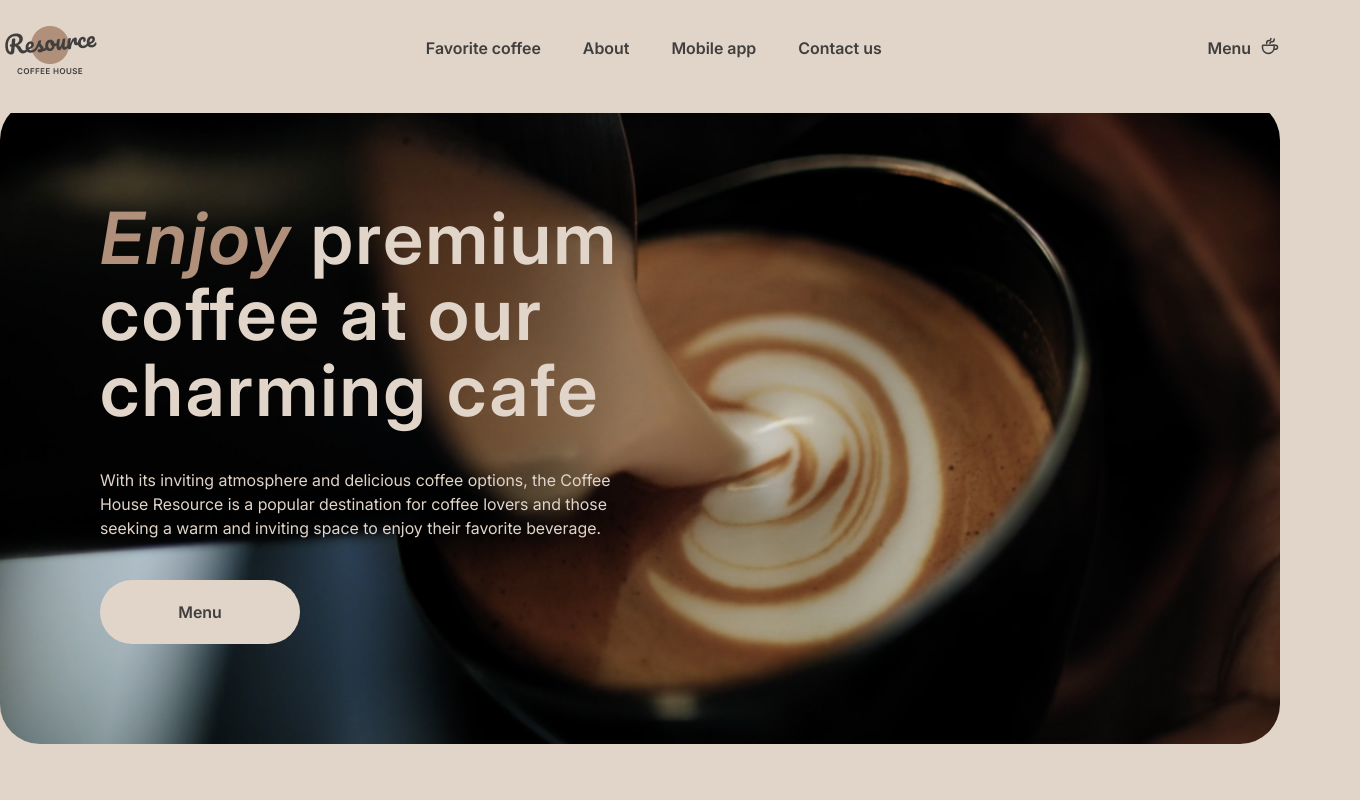
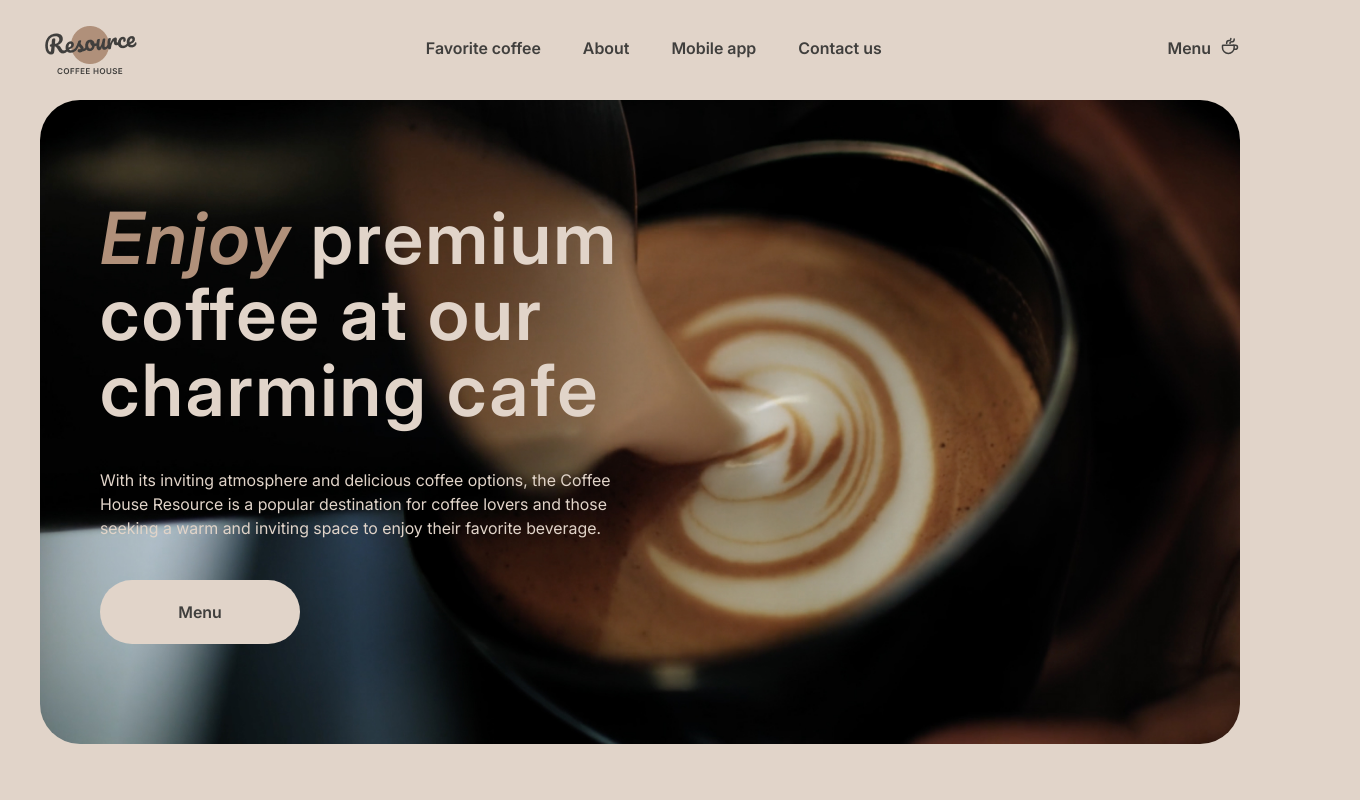
Before and after one commit to woodprop/coffeehouse, a website: page index.html in a window 1280 px wide. Shown: the top 800 px of the page, 1360 px wide, since content can reach past the window. Drawn offline with Linux system fonts and the light colour scheme.

Commit message:
feat: add some media styles

```diff
--- a/index.html
+++ b/index.html
@@ -122,7 +122,7 @@
                 <h4 class="contact__title">Contact us</h4>
                 <div class="contact__item">
                     <span class="icon icon_map icon_contact"></span>
-                    <a href="https://www.google.com/maps/@35.7040744,139.5577317,3a,75y,281.49h,69.25t/data=!3m6!1e1!3m4!1sgT28ssf0BB2LxZ63JNcL1w!2e0!7i13312!8i6656?entry=ttu&g_ep=EgoyMDI0MDkxMS4wIKXMDSoASAFQAw%3D%3D" target="_blank>8558 Green Rd., LA</a>
+                    <a href="https://www.google.com/maps/@35.7040744,139.5577317,3a,75y,281.49h,69.25t/data=!3m6!1e1!3m4!1sgT28ssf0BB2LxZ63JNcL1w!2e0!7i13312!8i6656?entry=ttu&g_ep=EgoyMDI0MDkxMS4wIKXMDSoASAFQAw%3D%3D" target="_blank">8558 Green Rd., LA</a>
                 </div>
                 <div class="contact__item">
                     <span class="icon icon_tel icon_contact"></span>
--- a/sass/abstract/_mixins.scss
+++ b/sass/abstract/_mixins.scss
@@ -2,3 +2,15 @@
   font-size: $size;
   font-weight: $weight;
 }
+
+@mixin media-tablet {
+  @media (max-width: $width-tablet) {
+    @content;
+  };
+}
+
+@mixin media-mobile {
+  @media (max-width: $width-mobile) {
+    @content;
+  };
+}
--- a/sass/abstract/_variables.scss
+++ b/sass/abstract/_variables.scss
@@ -9,3 +9,7 @@ $color-text-accent: #b0907a;
 
 $color-border-light: #c1b6ad;
 $color-border-dark: #665f55;
+
+
+$width-tablet: 1439px;
+$width-mobile: 767px;
--- a/sass/components/_slider.scss
+++ b/sass/components/_slider.scss
@@ -18,13 +18,22 @@
   background: url("../images/icons/arrow.png") center center no-repeat;
   cursor: pointer;
   transition: all 0.3s ease;
+  @include media-tablet {
+    top: -2px;
+  }
 
   &_left {
     left: 4px;
+    @include media-tablet {
+      left: 0;
+    }
   }
   &_right {
     right: 4px;
     transform: rotate(180deg);
+    @include media-tablet {
+      right: 0;
+    }
   }
 
   &:hover {
--- a/sass/layout/_footer.scss
+++ b/sass/layout/_footer.scss
@@ -7,11 +7,21 @@
     border-radius: 40px;
     background: $color-bg-container;
     display: flex;
+
+    @include media-tablet {
+      width: auto;
+      height: auto;
+      padding: 100px 60px 107px;
+      flex-direction: column;
+    }
   }
 }
 
 .footer__content {
   width: 50%;
+  @include media-tablet {
+    width: 100%;
+  }
 }
 
 .footer__title {
@@ -54,6 +64,10 @@
   margin-top: 32px;
   margin-left: 50px;
   color: $color-text-light;
+  @include media-tablet {
+    margin-left: 0;
+    margin-top: 101px;
+  }
 }
 
 .contact__title {
--- a/sass/layout/_wrapper.scss
+++ b/sass/layout/_wrapper.scss
@@ -1,4 +1,7 @@
 .wrapper {
   max-width: 1360px;
   margin: 0 auto;
+  @include media-tablet {
+    margin: 0 40px;
+  }
 }
--- a/sass/layout/main/_about.scss
+++ b/sass/layout/main/_about.scss
@@ -13,6 +13,12 @@
   align-content: space-between;
   justify-content: space-between;
   height: 1060px;
+
+  @include media-tablet {
+    height: auto;
+    align-content: center;
+    gap: 40px;
+  }
 }
 
 .about__img {
@@ -22,6 +28,14 @@
   width: 660px;
   border-radius: 20px;
   overflow: hidden;
+  @include media-tablet {
+    width: auto;
+    max-width: 100%;
+    display: none;
+    &:first-child, &:last-child {
+      display: flex;
+    }
+  }
 
   &_big {
     height: 590px;
--- a/sass/layout/main/_mobile-app.scss
+++ b/sass/layout/main/_mobile-app.scss
@@ -5,15 +5,25 @@
     display: flex;
     align-items: flex-start;
     justify-content: space-between;
+
+    @include media-tablet {
+      flex-direction: column;
+    }
   }
 }
 
 .mobile-app__content {
   max-width: 630px;
+  @include media-tablet {
+    max-width: 100%;
+  }
 }
 
 .mobile-app__title {
   margin-top: 145px;
+  @include media-tablet {
+    margin-top: 0;
+  }
 }
 
 .mobile-app__text {
@@ -71,3 +81,9 @@
     background: url("../images/icons/icon-google.svg") no-repeat;
   }
 }
+
+.mobile-app__image {
+  @include media-tablet {
+    margin: 100px auto 0 auto;
+  }
+}
--- a/sass/layout/main/_promo.scss
+++ b/sass/layout/main/_promo.scss
@@ -9,6 +9,11 @@
   background: url("../images/promo.jpg") no-repeat;
   background-size: cover;
   background-position: bottom -31px left 0px;
+  @include media-tablet {
+    background-position: bottom 0 center;
+    padding-left: 60px;
+    padding-right: 60px;
+  }
 }
 
 .promo__content {
```
Also changed, not shown: css/style.css, 1 other file.
